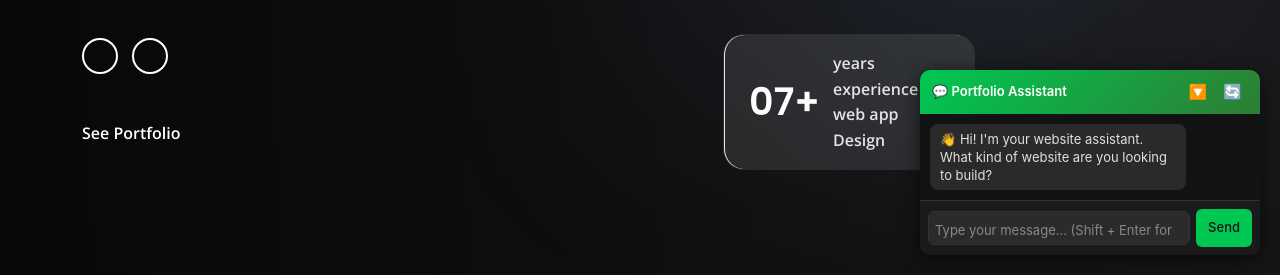
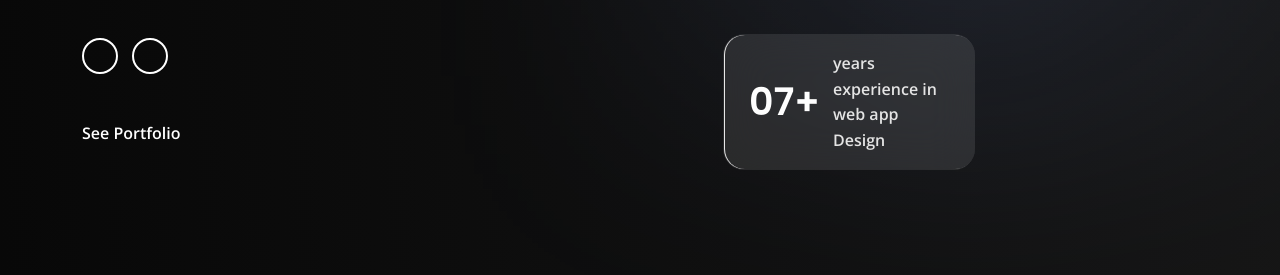
Before and after one commit to MuhammadShoaib495/personal_Portfolio, a React (Create React App) app: page / in a window 1280 px wide. Shown: the part 525-800 px from the top of the page. Built offline with nearby package versions, Linux system fonts and the light colour scheme; some icons are missing.

Commit message:
Update PersonalPortfolioHome.jsx

```diff
--- a/src/components/Pages/PersonalPortfolioHome.jsx
+++ b/src/components/Pages/PersonalPortfolioHome.jsx
@@ -1,6 +1,6 @@
 import React, { useEffect, useState } from 'react';
 import Hero11 from '../Hero/Hero11';
-import Chat from '../Ai/Portfolio';
+import PortfolioAssistant from '../Ai/PortfolioAssistant';
 import SectionHeading from '../SectionHeading';
 import ServiceList from '../ServiceList';
 import Spacing from '../Spacing';
@@ -472,7 +472,7 @@ export default function PersonalPortfolioHome() {
         variant="cs-type_1"
       />
       {/* End CTA Section */}
-      <Chat />
+      <PortfolioAssistant />
     </>
   );
 }
```
